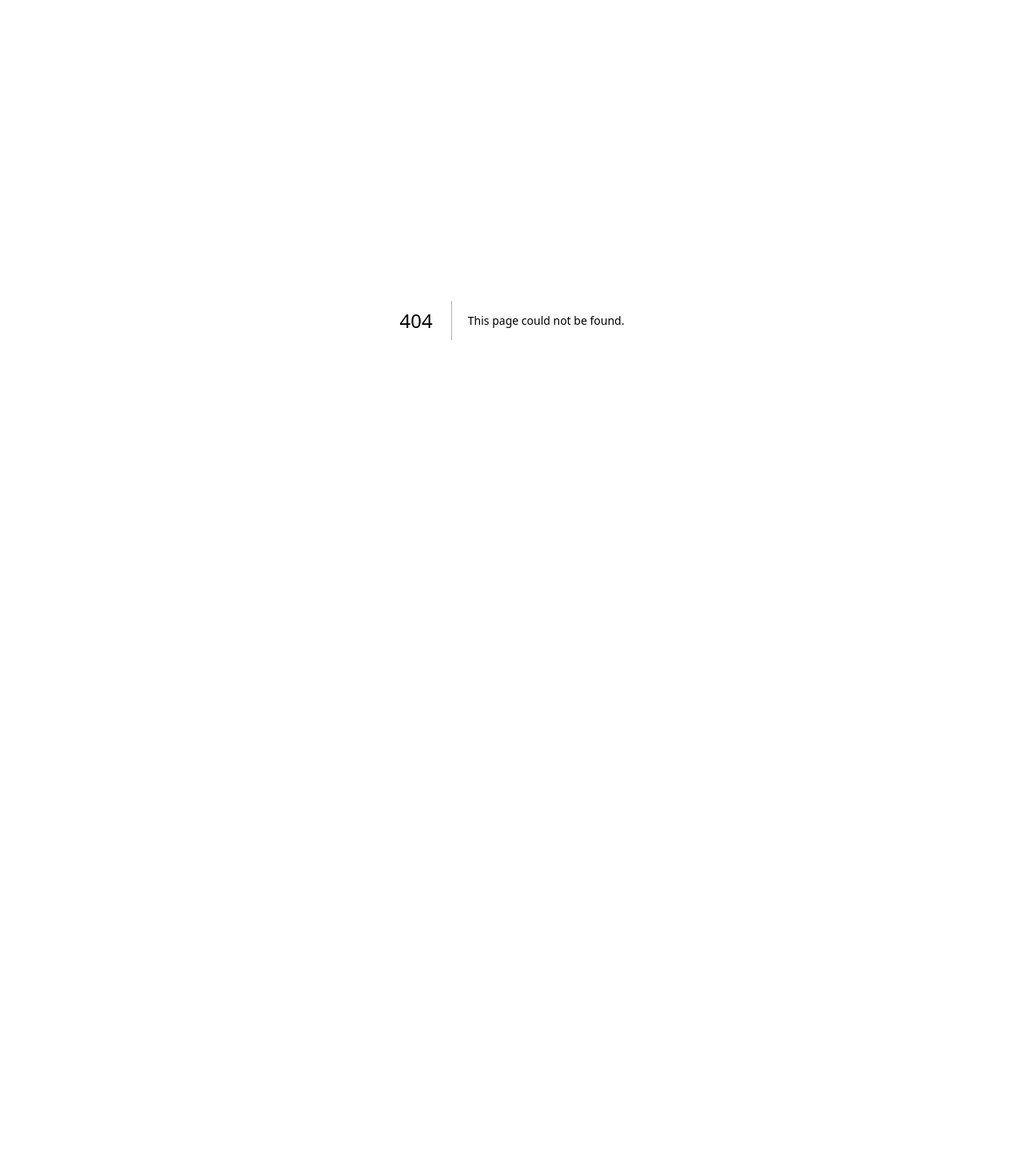
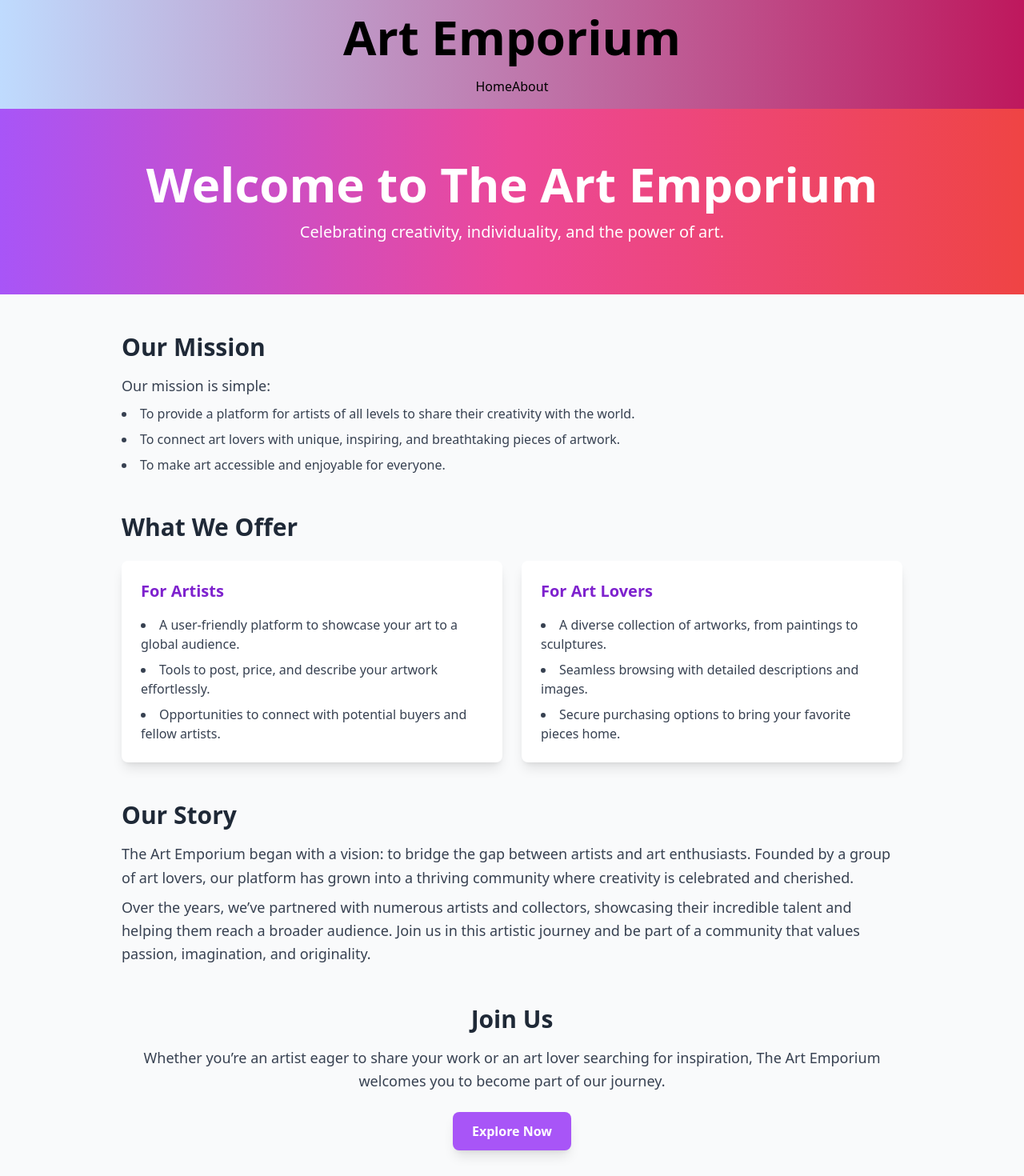
Before and after one commit to 14aseem/wp-project, a Next.js app: page /about in a window 1280 px wide. Before the commit this address had no page. Shown: the top 1470 px of the page at 80% size. Before the commit the page ends 800 px from the top, so only its background shows below. Built offline with nearby package versions, Linux system fonts and the light colour scheme.

Commit message:
added about page

```diff
--- /dev/null
+++ b/src/app/about/page.js
@@ -0,0 +1,88 @@
+"use client";
+
+import { useRouter } from "next/navigation";
+import Navbar from "../components/Navbar";
+
+export default function About() {
+  const router = useRouter();
+
+  const handleExploreNow = () => {
+    router.push("/"); // Navigate to the Home page
+  };
+
+  return (
+    <div className="bg-gray-50 min-h-screen">
+      <Navbar />
+      <header className="bg-gradient-to-r from-purple-500 via-pink-500 to-red-500 text-white text-center py-16">
+        <h1 className="text-4xl md:text-6xl font-bold">Welcome to The Art Emporium</h1>
+        <p className="mt-4 text-lg md:text-xl">
+          Celebrating creativity, individuality, and the power of art.
+        </p>
+      </header>
+
+      <main className="max-w-5xl mx-auto px-6 py-12 space-y-12">
+        <section>
+          <h2 className="text-2xl md:text-3xl font-bold text-gray-800">Our Mission</h2>
+          <p className="text-gray-700 mt-4 text-lg leading-relaxed">
+            Our mission is simple:
+          </p>
+          <ul className="list-disc list-inside text-gray-700 mt-2 space-y-2">
+            <li>To provide a platform for artists of all levels to share their creativity with the world.</li>
+            <li>To connect art lovers with unique, inspiring, and breathtaking pieces of artwork.</li>
+            <li>To make art accessible and enjoyable for everyone.</li>
+          </ul>
+        </section>
+
+        <section>
+          <h2 className="text-2xl md:text-3xl font-bold text-gray-800">What We Offer</h2>
+          <div className="grid grid-cols-1 md:grid-cols-2 gap-6 mt-6">
+            <div className="p-6 bg-white shadow-lg rounded-lg">
+              <h3 className="text-xl font-bold text-purple-700">For Artists</h3>
+              <ul className="list-disc list-inside text-gray-700 mt-4 space-y-2">
+                <li>A user-friendly platform to showcase your art to a global audience.</li>
+                <li>Tools to post, price, and describe your artwork effortlessly.</li>
+                <li>Opportunities to connect with potential buyers and fellow artists.</li>
+              </ul>
+            </div>
+            <div className="p-6 bg-white shadow-lg rounded-lg">
+              <h3 className="text-xl font-bold text-purple-700">For Art Lovers</h3>
+              <ul className="list-disc list-inside text-gray-700 mt-4 space-y-2">
+                <li>A diverse collection of artworks, from paintings to sculptures.</li>
+                <li>Seamless browsing with detailed descriptions and images.</li>
+                <li>Secure purchasing options to bring your favorite pieces home.</li>
+              </ul>
+            </div>
+          </div>
+        </section>
+
+        <section>
+          <h2 className="text-2xl md:text-3xl font-bold text-gray-800">Our Story</h2>
+          <p className="text-gray-700 mt-4 text-lg leading-relaxed">
+            The Art Emporium began with a vision: to bridge the gap between artists and art enthusiasts.
+            Founded by a group of art lovers, our platform has grown into a thriving community where
+            creativity is celebrated and cherished.
+          </p>
+          <p className="text-gray-700 mt-2 text-lg leading-relaxed">
+            Over the years, we’ve partnered with numerous artists and collectors, showcasing
+            their incredible talent and helping them reach a broader audience. Join us in this
+            artistic journey and be part of a community that values passion, imagination, and originality.
+          </p>
+        </section>
+
+        <section className="text-center mt-12">
+          <h2 className="text-2xl md:text-3xl font-bold text-gray-800">Join Us</h2>
+          <p className="text-gray-700 mt-4 text-lg leading-relaxed">
+            Whether you’re an artist eager to share your work or an art lover searching for inspiration,
+            The Art Emporium welcomes you to become part of our journey.
+          </p>
+          <button
+            onClick={handleExploreNow}
+            className="mt-6 px-6 py-3 bg-purple-500 text-white font-bold rounded-lg shadow-lg hover:bg-purple-600 transition duration-300"
+          >
+            Explore Now
+          </button>
+        </section>
+      </main>
+    </div>
+  );
+}
--- a/src/app/components/Navbar.js
+++ b/src/app/components/Navbar.js
@@ -11,9 +11,11 @@ export default function Navbar() {
           <Link href="/" legacyBehavior>
             Home
           </Link>
-          <Link href="/post-art">Post Art</Link>
+          <Link href="/about" legacyBehavior>
+            About
+          </Link>
+
         </div>
-
     </nav>
 
   );
```
